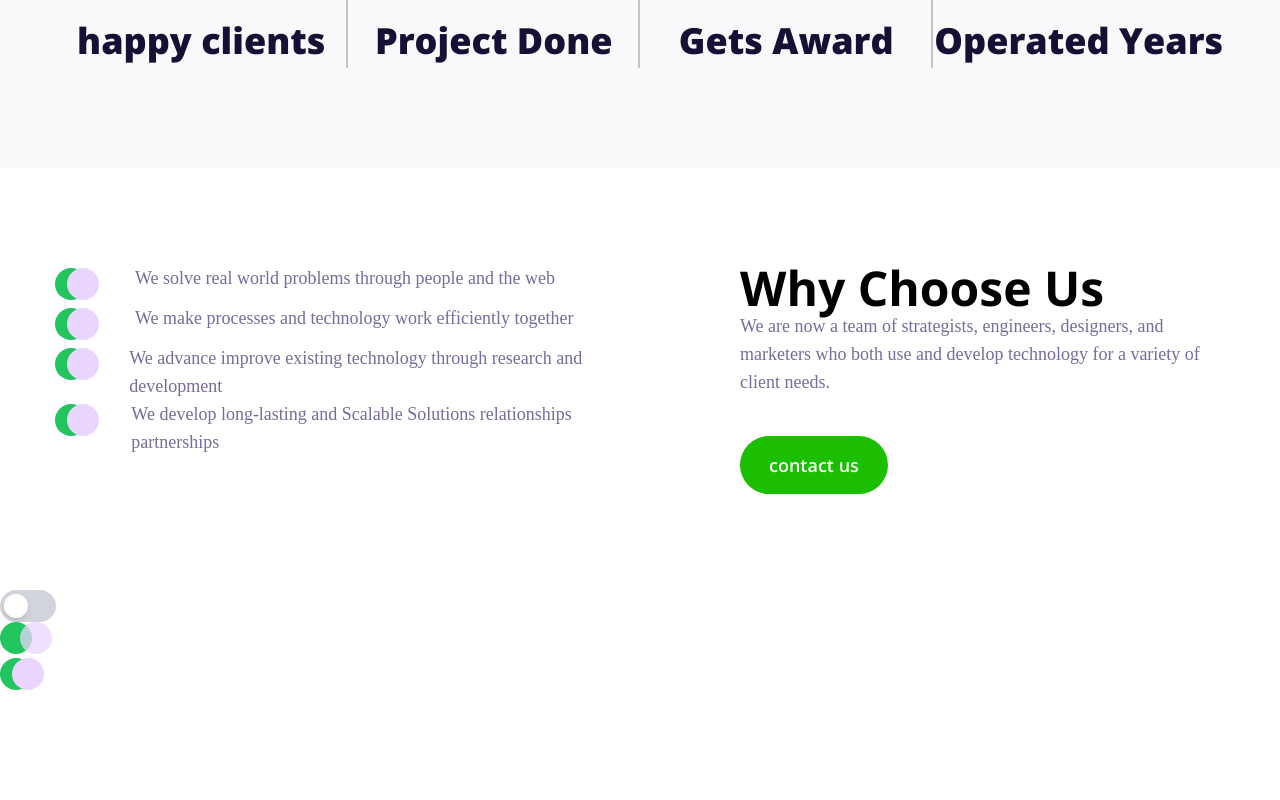
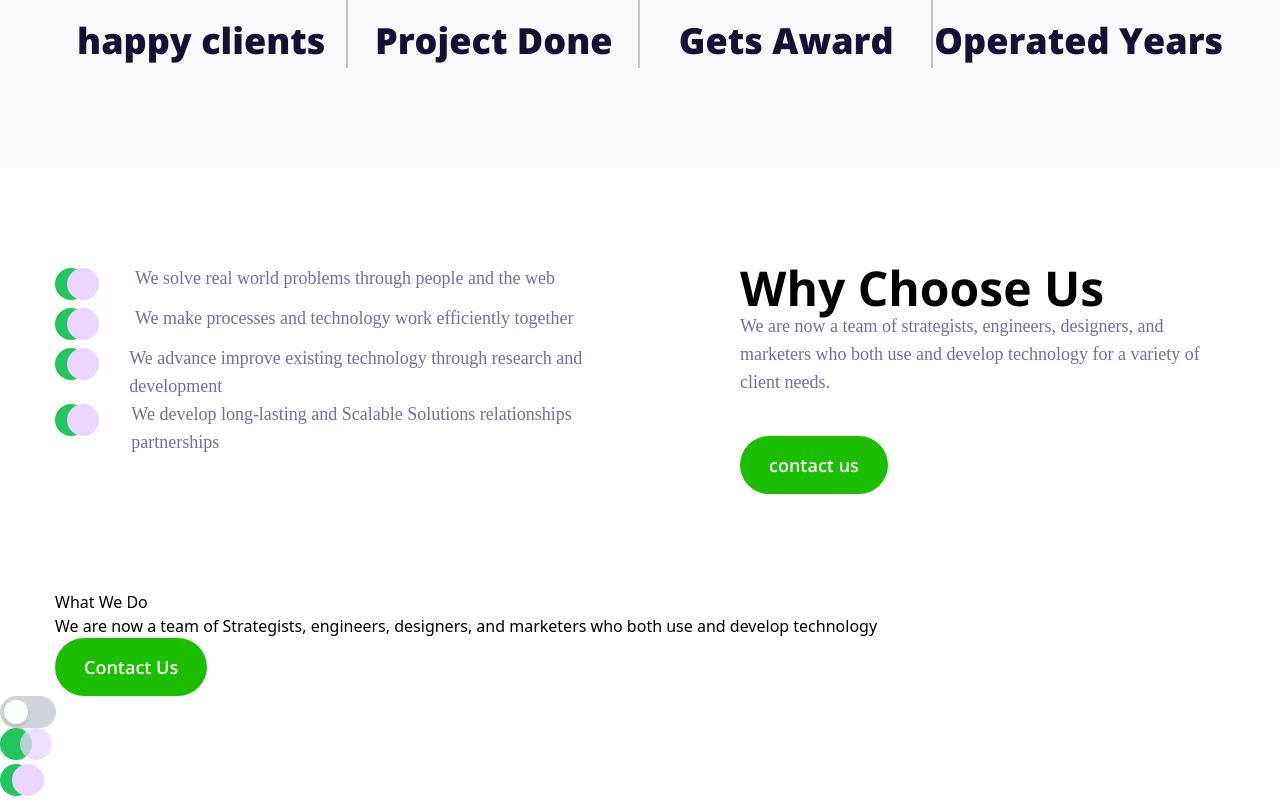
Before and after one commit to mejbaulmubin786/CIT-Project-3, a React (Vite) app: page / in a window 1280 px wide. Shown: the part 1799-2599 px from the top of the page. Before the commit the page ends 2493 px from the top, so only its background shows below. Built offline with nearby package versions, Linux system fonts and the light colour scheme; a web font is replaced by a local one.

Commit message:
make cards

```diff
--- a/src/App.jsx
+++ b/src/App.jsx
@@ -6,6 +6,7 @@ import Feature from './layouts/Feature'
 import ToggleButton from './components/ToggleButton'
 import OverlappingCircles from './components/OverlappingCircles'
 import InteractiveOverlappingCircles from './components/InteractiveOverlappingCircles'
+import Cards from './layouts/Cards'
 
 
 
@@ -16,6 +17,7 @@ const App = () => {
       <Banner />
       <Services />
       <Feature />
+      <Cards />
       <ToggleButton />
       <OverlappingCircles />
       <InteractiveOverlappingCircles />
--- /dev/null
+++ b/src/components/Card.jsx
@@ -0,0 +1,14 @@
+import React from 'react'
+import Button from './Button'
+
+const Card = ({cardTitle, cardText, buttonText}) => {
+  return (
+    <div>
+      <h2>{cardTitle}</h2>
+      <p>{cardText}</p>
+      <Button className={'whitespace-pre-line'} text={`${buttonText}`} />
+    </div>
+  )
+}
+
+export default Card
--- a/src/components/FeatureInformation.jsx
+++ b/src/components/FeatureInformation.jsx
@@ -8,7 +8,7 @@ const FeatureInformation = ({text, className}) => {
     <div>
       <Flex>
         <InteractiveOverlappingCircles />
-        <CommonText className={'${className}'} text={text} />
+        <CommonText text={text} />
       </Flex>
       </div>
   )
--- /dev/null
+++ b/src/layouts/Cards.jsx
@@ -0,0 +1,17 @@
+import React from 'react'
+import Container from '../components/Container'
+import Card from '../components/Card'
+
+
+const Cards = () => {
+  const  card1 = `We are now a team of Strategists,\nengineers, designers, and marketers\nwho both use and develop technology`;
+  return (
+    <section>
+      <Container>
+        <Card cardTitle="What We Do" cardText={card1} buttonText="Contact Us" />
+      </Container>
+    </section>
+  )
+}
+
+export default Cards
```
